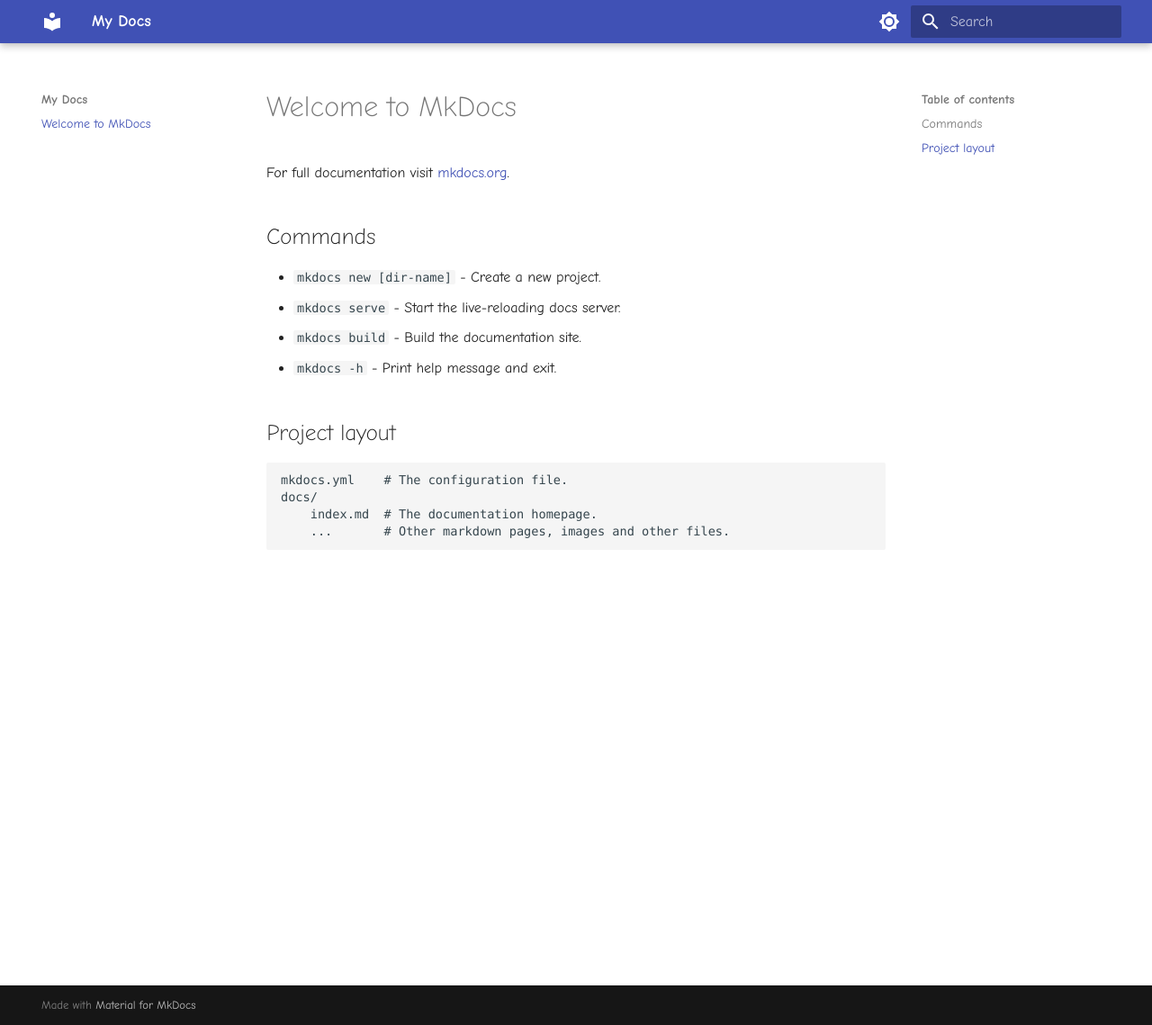
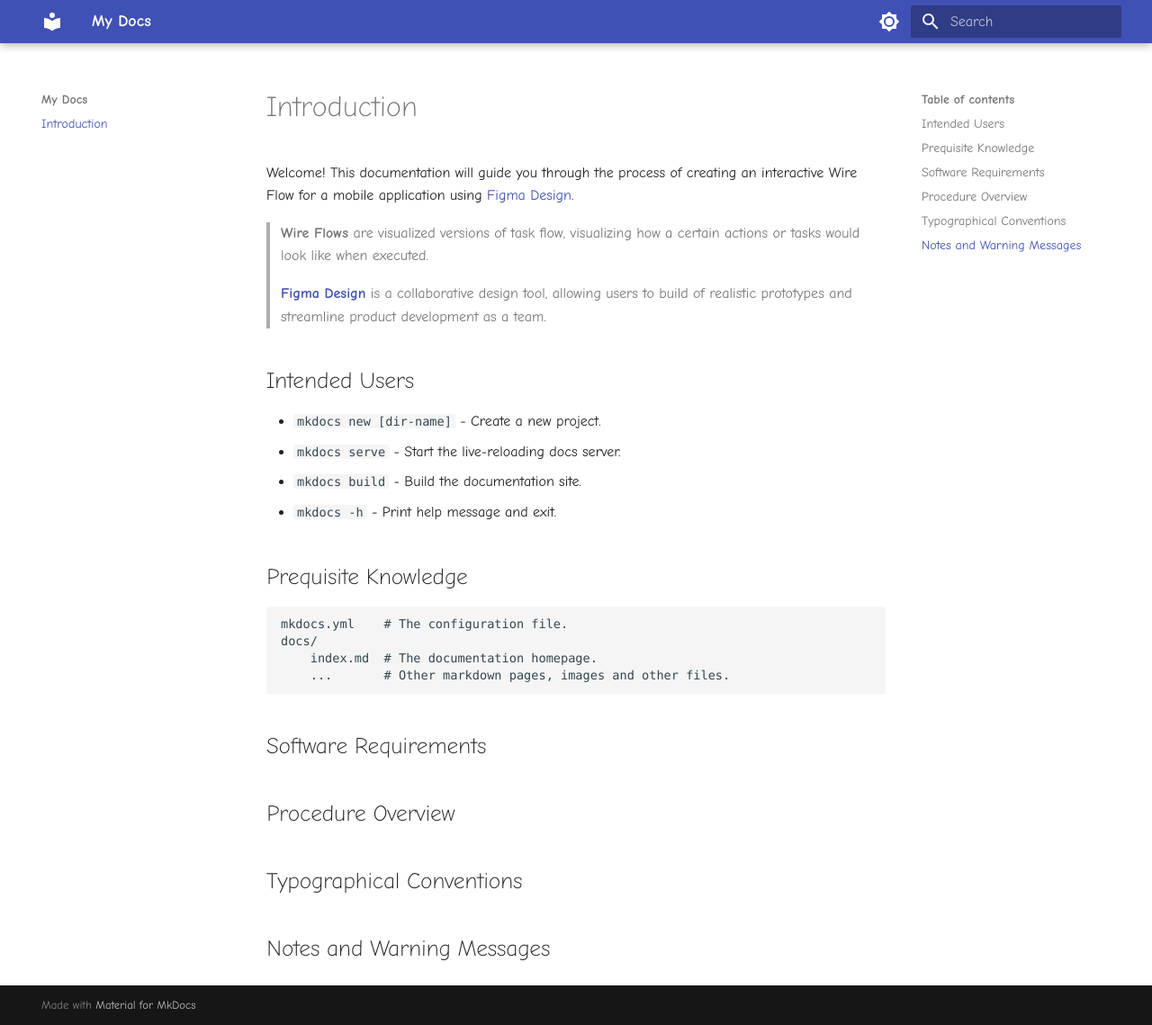
Before and after one commit to ThincutBacon/COMP-2216-Documentation, an MkDocs documentation site: the page built from docs/index.md, in a window 1280 px wide and 1139 px high. Shown: the whole window at 90% size. Built offline with MkDocs 1.6.1 and Material for MkDocs 9.7.7, drawn with Linux system fonts in a browser that asks for light colours; some web fonts are replaced.

Commit message:
Write intro

```diff
--- a/docs/index.md
+++ b/docs/index.md
@@ -1,17 +1,32 @@
-# Welcome to MkDocs
+# Introduction
 
-For full documentation visit [mkdocs.org](https://www.mkdocs.org).
+Welcome! This documentation will guide you through the process of creating an interactive Wire Flow for a mobile application using [Figma Design](https://www.figma.com/design/).
+> **Wire Flows** are visualized versions of task flow, visualizing how a certain actions or tasks would look like when executed.
+>
+> [**Figma Design**](https://www.figma.com/design/) is a collaborative design tool, allowing users to build of realistic prototypes and streamline product development as a team.
 
-## Commands
+
+## Intended Users
 
 * `mkdocs new [dir-name]` - Create a new project.
 * `mkdocs serve` - Start the live-reloading docs server.
 * `mkdocs build` - Build the documentation site.
 * `mkdocs -h` - Print help message and exit.
 
-## Project layout
+## Prequisite Knowledge
 
     mkdocs.yml    # The configuration file.
     docs/
         index.md  # The documentation homepage.
         ...       # Other markdown pages, images and other files.
+
+## Software Requirements
+
+
+## Procedure Overview
+
+
+## Typographical Conventions
+
+
+## Notes and Warning Messages
```
